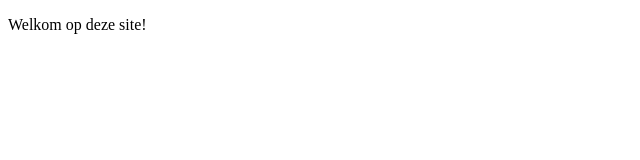
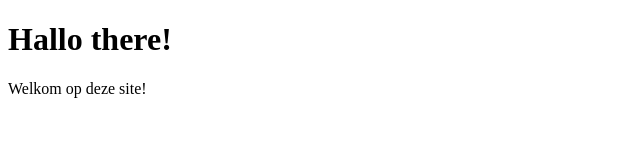
Before and after one commit to erikjvl/erikjvl.github.io, a plain HTML site: page index.html in a window 1280 px wide. Shown: the whole page, without its empty margins (0-640 px from the left). Drawn offline with Linux system fonts and the light colour scheme.

Commit message:
With hallo

```diff
--- a/index.html
+++ b/index.html
@@ -7,6 +7,7 @@
     <title>Document</title>
 </head>
 <body>
+    <h1>Hallo there!</h1>
     <p>Welkom op deze site!</p>
 </body>
 </html>
```
